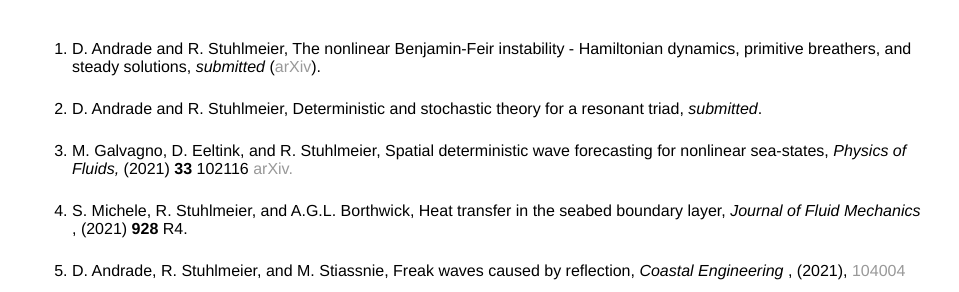
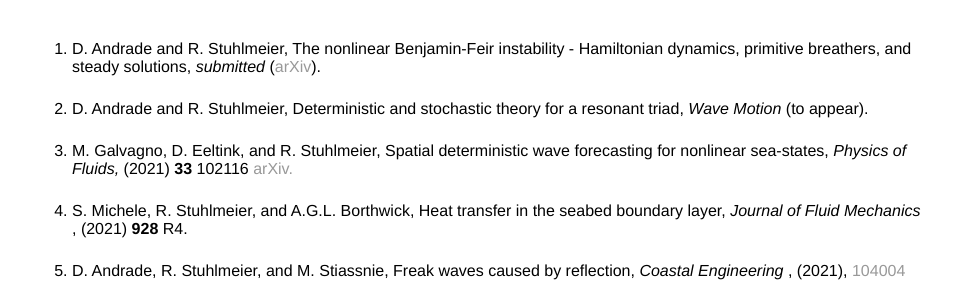
Before and after one commit to rstuhlmeier/rstuhlmeier.github.io, a Jekyll site: the page built from publications/index.html, in a window 1280 px wide. Shown: the part 157-449 px from the top of the page, without its empty margins (160-1119 px from the left). Built offline with Jekyll 4.4.1, drawn with Linux system fonts in a browser that asks for light colours.

```diff
--- a/publications/index.html
+++ b/publications/index.html
@@ -8,7 +8,7 @@
 <ol>
   <li> D. Andrade and R. Stuhlmeier, The nonlinear Benjamin-Feir instability - Hamiltonian dynamics, primitive breathers, and steady solutions, <em>submitted</em> (<a href="https://arxiv.org/abs/2208.08172">arXiv</a>).</li>
   <p>
-  <li> D. Andrade and R. Stuhlmeier, Deterministic and stochastic theory for a resonant triad, <em>submitted</em>.</li>
+  <li> D. Andrade and R. Stuhlmeier, Deterministic and stochastic theory for a resonant triad, <em>Wave Motion</em> (to appear).</li>
   <p>
   <li> M. Galvagno, D. Eeltink, and R. Stuhlmeier, Spatial deterministic wave forecasting for nonlinear sea-states, <em> Physics of Fluids,</em> (2021) <b>33</b> 102116  <a href="https://arxiv.org/abs/2108.09237">arXiv.</a></li>
   <p>
```
